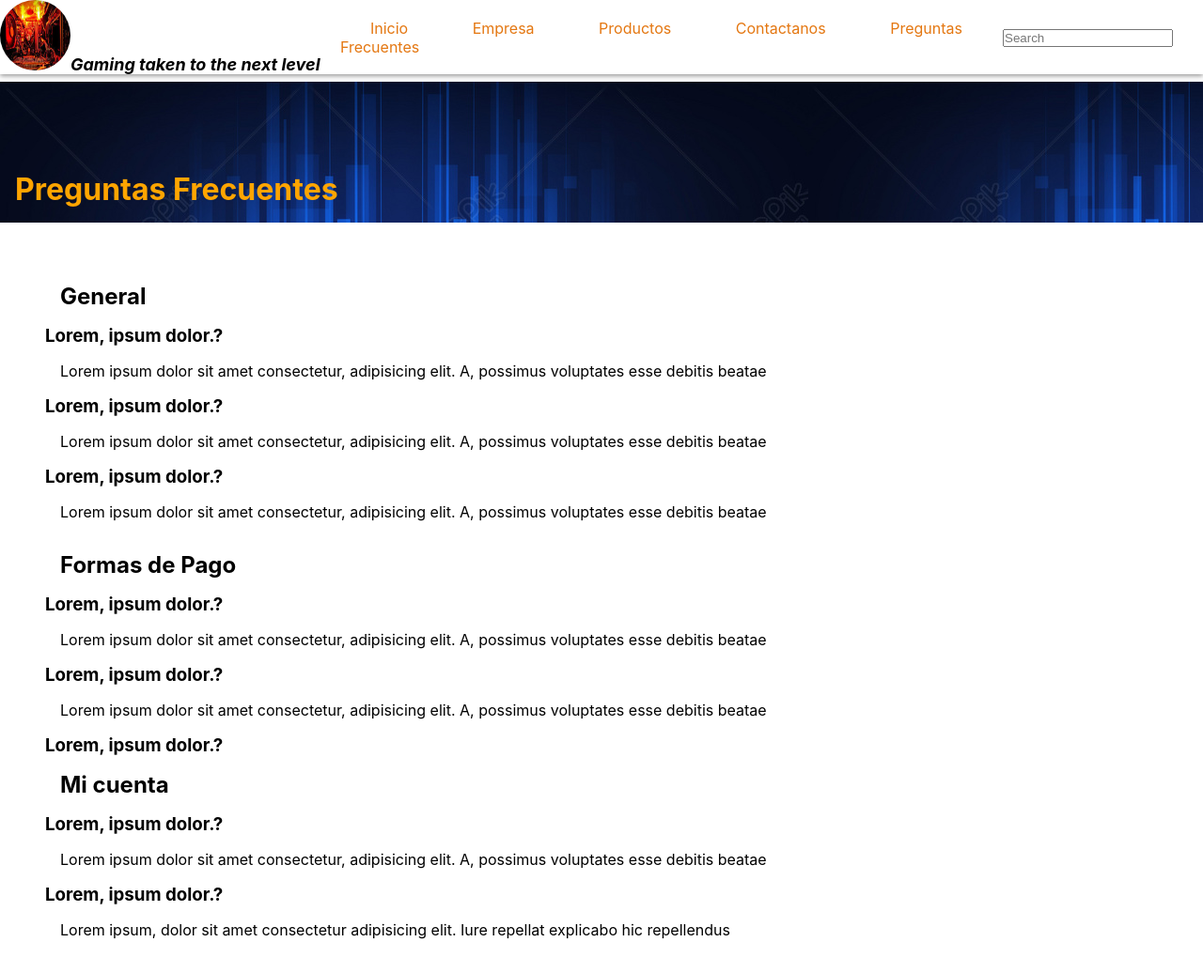
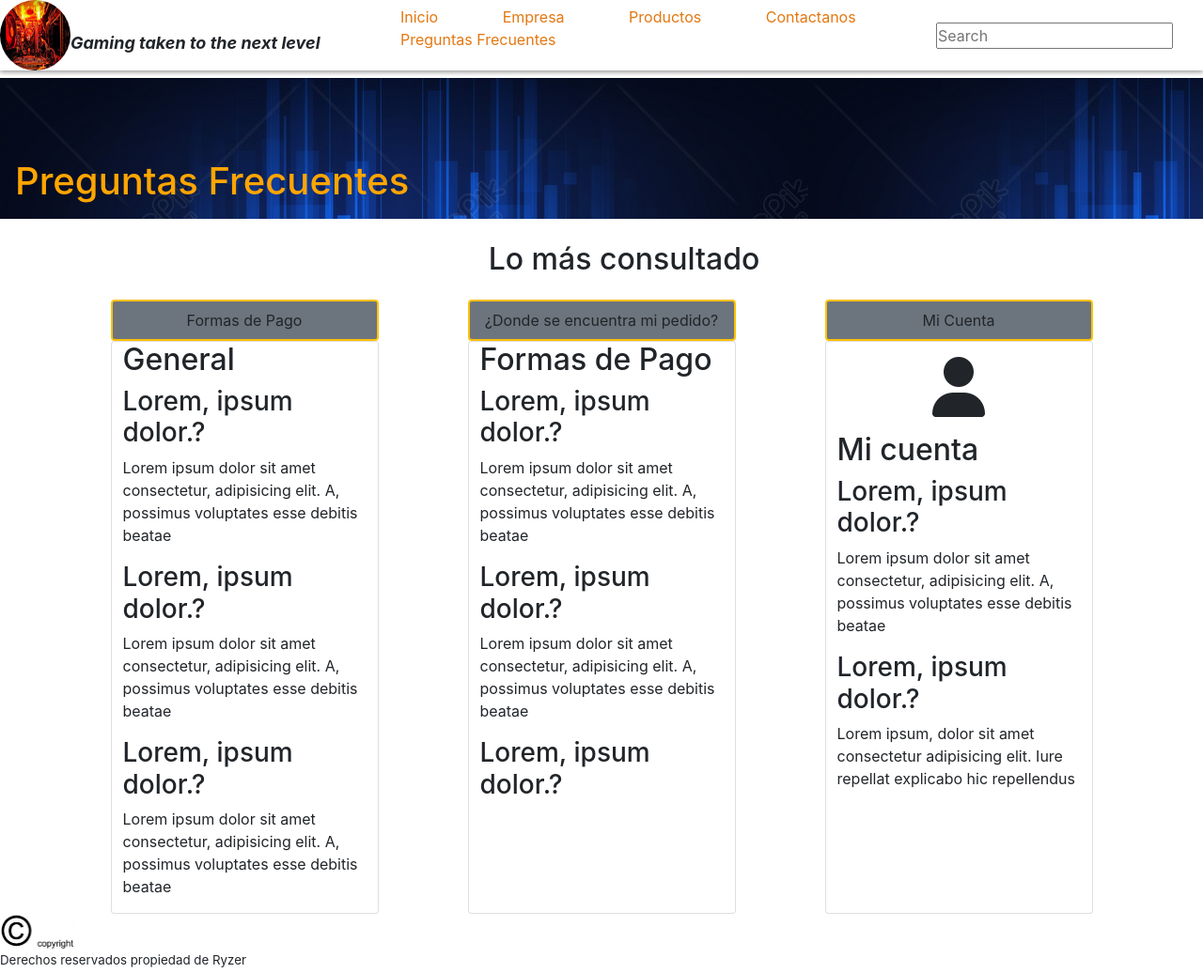
Before and after one commit to AlexisBadano/Comision-36910, a plain HTML site: page pages/Faq.html in a window 1280 px wide. Shown: the top 1036 px of the page at 94% size. Drawn offline with nearby package versions, Linux system fonts and the light colour scheme.

Commit message:
Bootstrap en FAQ's

```diff
--- a/CSS/estilos.css
+++ b/CSS/estilos.css
@@ -199,6 +199,9 @@ footer{
     justify-items: center;
 }
 
+/* FAQ'S Section */
+
+/*
 .faq{
     margin: 3rem;
 }
@@ -210,10 +213,26 @@ footer{
 .faq p{
     padding: 1rem;
 }
+*/
+
+.img_cuenta{
+    display: flex;
+    justify-content: center;
+}
+
+.icono_cuenta{
+    margin: 1rem;
+    font-size: 4rem;
+}
+
+/* End of FAQ Section */
 
 .menuBars{
     display: none;
 }
+
+
+
 
 @media screen and (max-width:1024px){
 
--- a/pages/Faq.html
+++ b/pages/Faq.html
@@ -4,10 +4,16 @@
     <meta charset="UTF-8">
     <meta http-equiv="X-UA-Compatible" content="IE=edge">
     <meta name="viewport" content="width=device-width, initial-scale=1.0">
+
+    <!-- Bootstrap -->
+    <link href="https://cdn.jsdelivr.net/npm/bootstrap@5.1.3/dist/css/bootstrap.min.css" rel="stylesheet" integrity="sha384-1BmE4kWBq78iYhFldvKuhfTAU6auU8tT94WrHftjDbrCEXSU1oBoqyl2QvZ6jIW3" crossorigin="anonymous">
+
+    <!-- Estilos Propios -->
     <link rel="stylesheet" href="../CSS/estilos.css">
 
     <!-- FontAwesome -->
     <script src="https://kit.fontawesome.com/d01018b788.js" crossorigin="anonymous"></script>
+
 
     <title>Ryzer - Preguntas Freq</title>
 </head>
@@ -48,8 +54,23 @@
             <h1 class="titulo">Preguntas Frecuentes</h1>
         </div>
 
+        <div class="container">
+            <div class="row justify-content-around">
+                <h2 class="m-4 row justify-content-center">Lo más consultado</h2>
 
-        <div class="faq">
+                <div class="p-2 border border-2 border-warning rounded bg-secondary text-center col-3">Formas de Pago</div>
+                <div class="p-2 border border-2 border-warning rounded bg-secondary text-center col-3">¿Donde se encuentra mi pedido?</div>
+                <div class="p-2 border border-2 border-warning rounded bg-secondary text-center col-3">Mi Cuenta</div>
+
+            </div>
+        </div>
+
+
+
+        <div class="container">
+            <div class="row justify-content-around">
+                <div class="card col-3">
+
                     <h2 class="faqTitulo">General</h2>
                     <h3>Lorem, ipsum dolor.?</h3>
                     <p>Lorem ipsum dolor sit amet consectetur, adipisicing elit. A, possimus voluptates esse debitis beatae</p>
@@ -58,6 +79,9 @@
                     <h3>Lorem, ipsum dolor.?</h3>
                     <p>Lorem ipsum dolor sit amet consectetur, adipisicing elit. A, possimus voluptates esse debitis beatae</p>
 
+                </div>
+
+                <div class="card col-3">
                     <h2 class="faqTitulo">Formas de Pago</h2>
                     <h3>Lorem, ipsum dolor.?</h3>
                     <p>Lorem ipsum dolor sit amet consectetur, adipisicing elit. A, possimus voluptates esse debitis beatae</p>
@@ -65,11 +89,20 @@
                     <p>Lorem ipsum dolor sit amet consectetur, adipisicing elit. A, possimus voluptates esse debitis beatae</p>
                     <h3>Lorem, ipsum dolor.?</h3>
 
+                </div>
+
+                <div class="card col-3">
+                    <div class="img_cuenta">
+                        <i class="icono_cuenta fas fa-user"></i>
+                    </div>
                     <h2 class="faqTitulo">Mi cuenta</h2>
                     <h3>Lorem, ipsum dolor.?</h3>
                     <p>Lorem ipsum dolor sit amet consectetur, adipisicing elit. A, possimus voluptates esse debitis beatae</p>
                     <h3>Lorem, ipsum dolor.?</h3>
                     <p>Lorem ipsum, dolor sit amet consectetur adipisicing elit. Iure repellat explicabo hic repellendus</p>
+
+                </div>
+            </div>
         </div>
 
 
```
Lines whose indentation alone changed are shown as unchanged.
